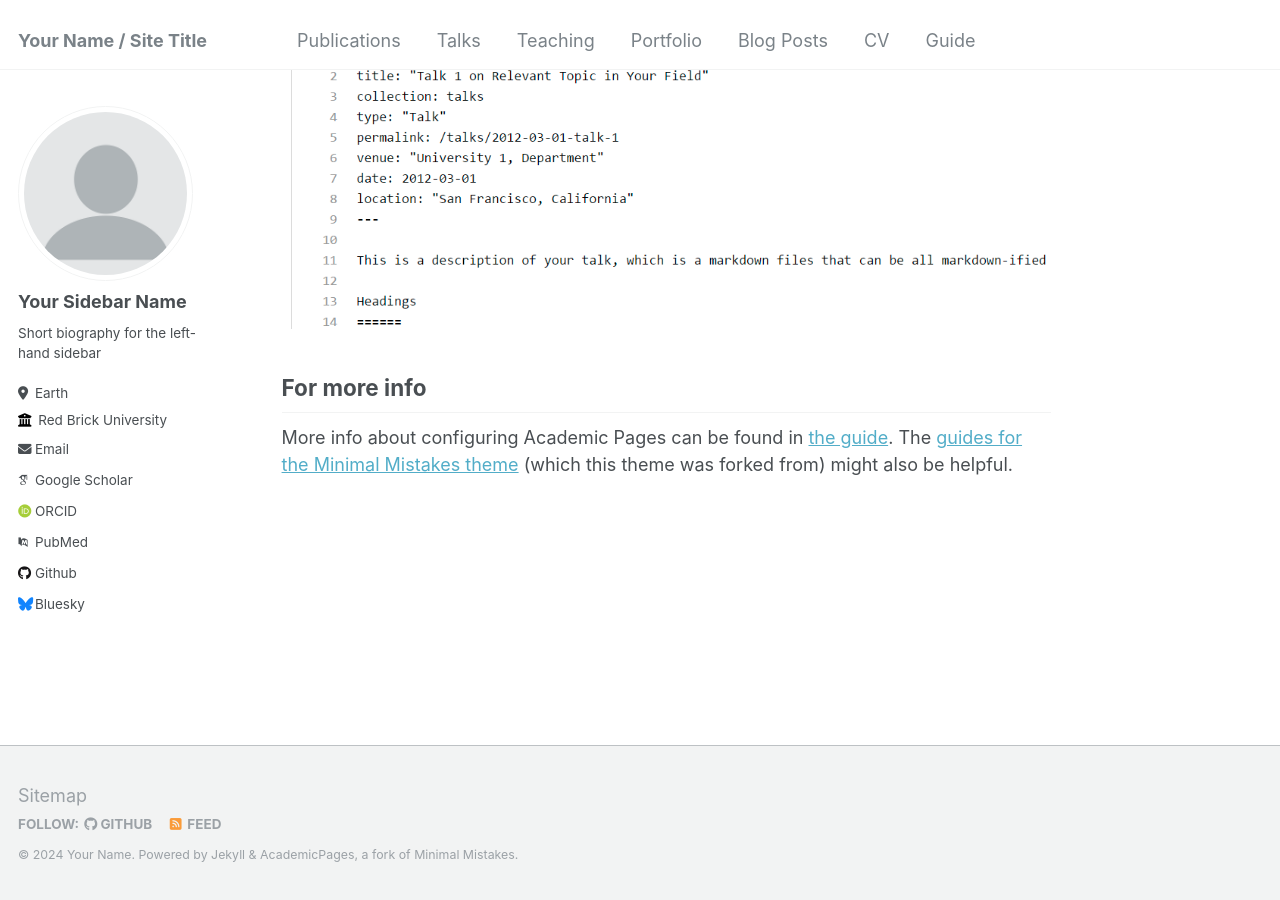
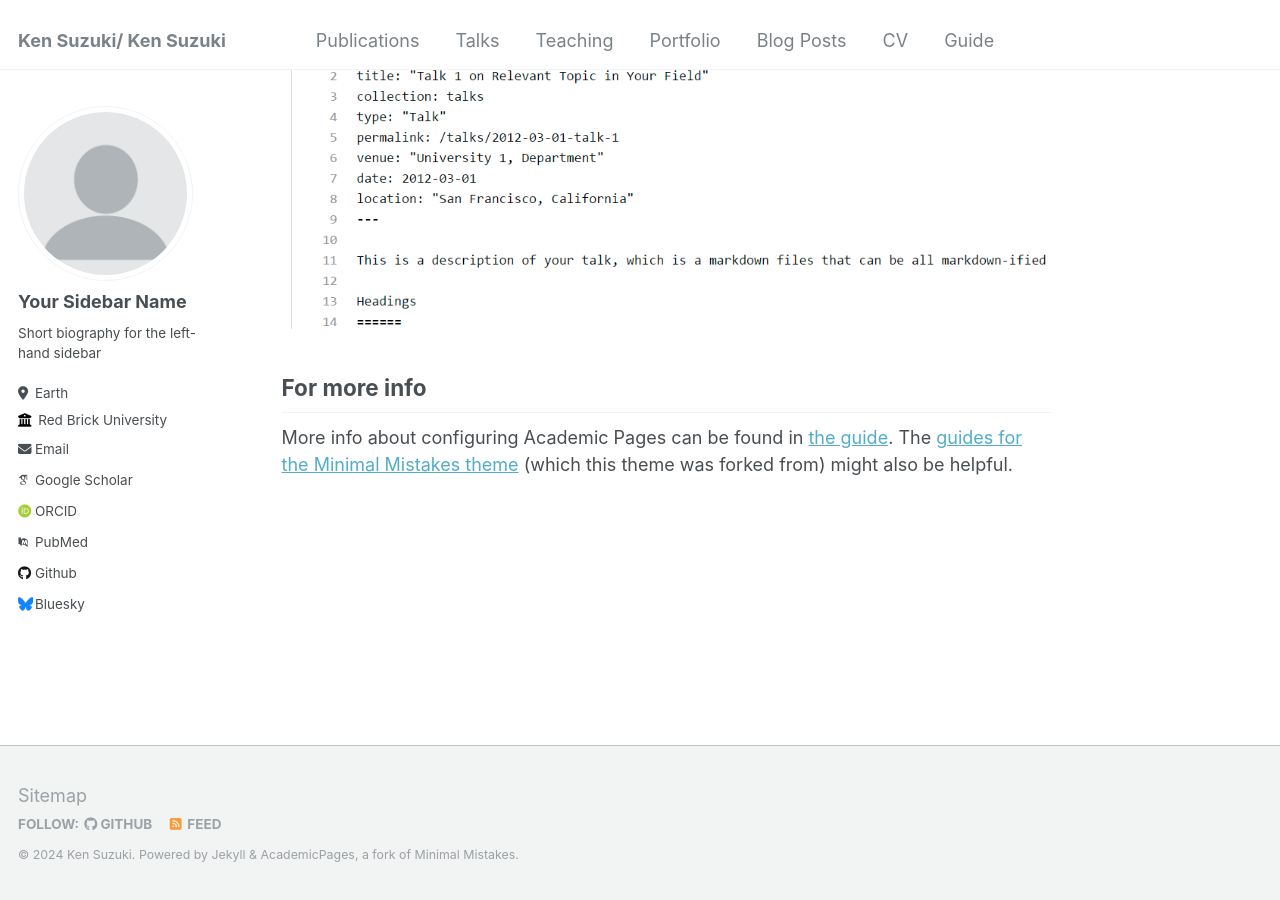
Before and after one commit to ksuzuki4/ken.suzuki.github.io, a Jekyll site: the page built from _pages/about.md, in a window 1280 px wide and 900 px high, scrolled down 2660 px. Built offline with Jekyll 4.4.1, drawn with Linux system fonts in a browser that asks for light colours; some web fonts are replaced.

Commit message:
Update _config.yml

```diff
--- a/_config.yml
+++ b/_config.yml
@@ -8,13 +8,13 @@
 
 # Basic Site Settings
 locale                   : "en-US"
-title                    : "Your Name / Site Title"
+title                    : "Ken Suzuki/ Ken Suzuki"
 title_separator          : "-"
-name                     : &name "Your Name"
-description              : &description "personal description"
-url                      : https://academicpages.github.io # the base hostname & protocol for your site e.g. "https://mmistakes.github.io"
+name                     : &name "Ken Suzuki"
+description              : &description "Ph.D. in Economics"
+url                      : https://ken.suzuki.github.io # the base hostname & protocol for your site e.g. "https://mmistakes.github.io"
 baseurl                  : "" # the subpath of your site, e.g. "/blog"
-repository               : "academicpages/academicpages.github.io"
+repository               : "ksuzuki4/ken.suzuki.github.io"
 
 # Site Author - The following control what appear as part of the author content on the side bar.
 #               If a field is blank the icon and link will not appear, otherwise it will be shown.
```
